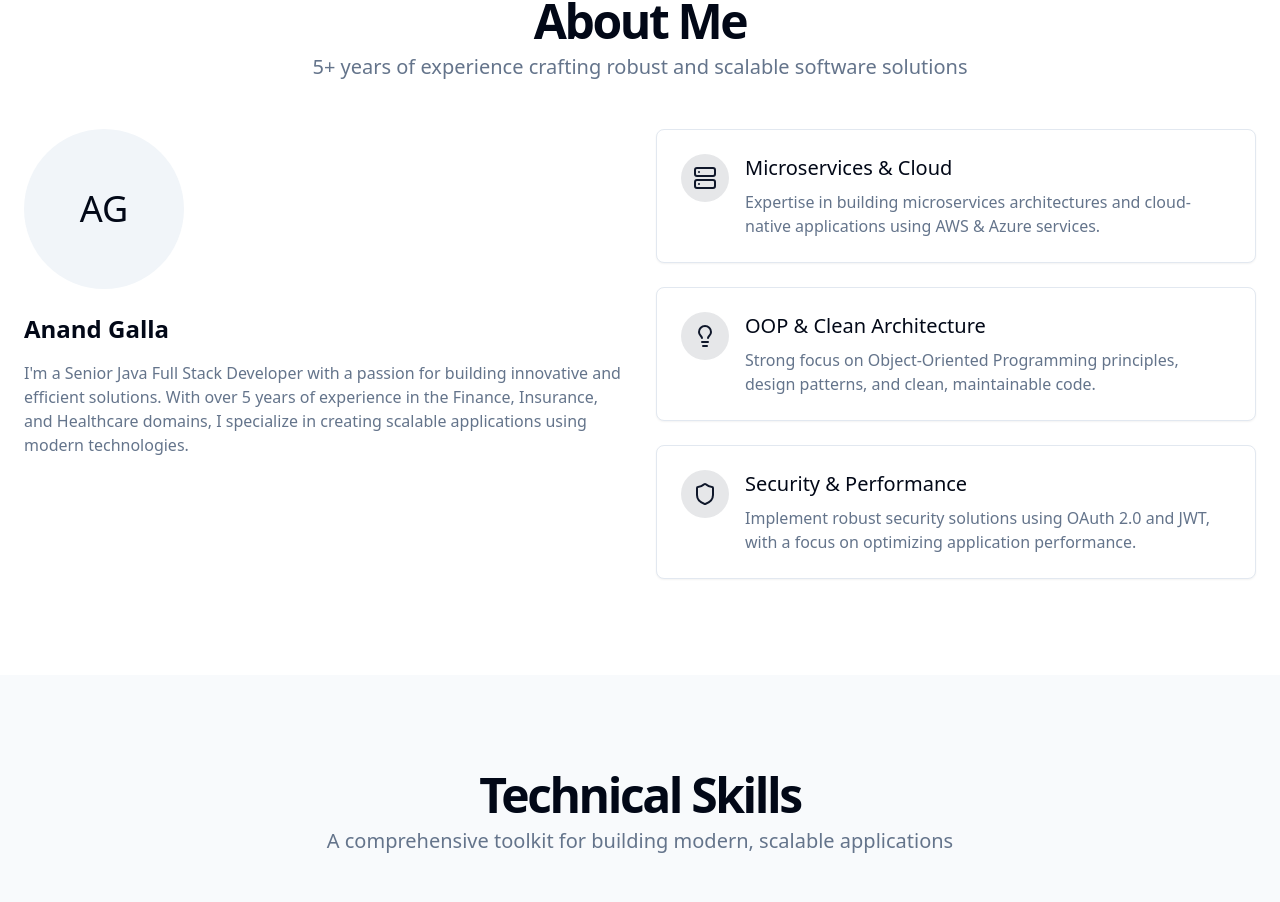
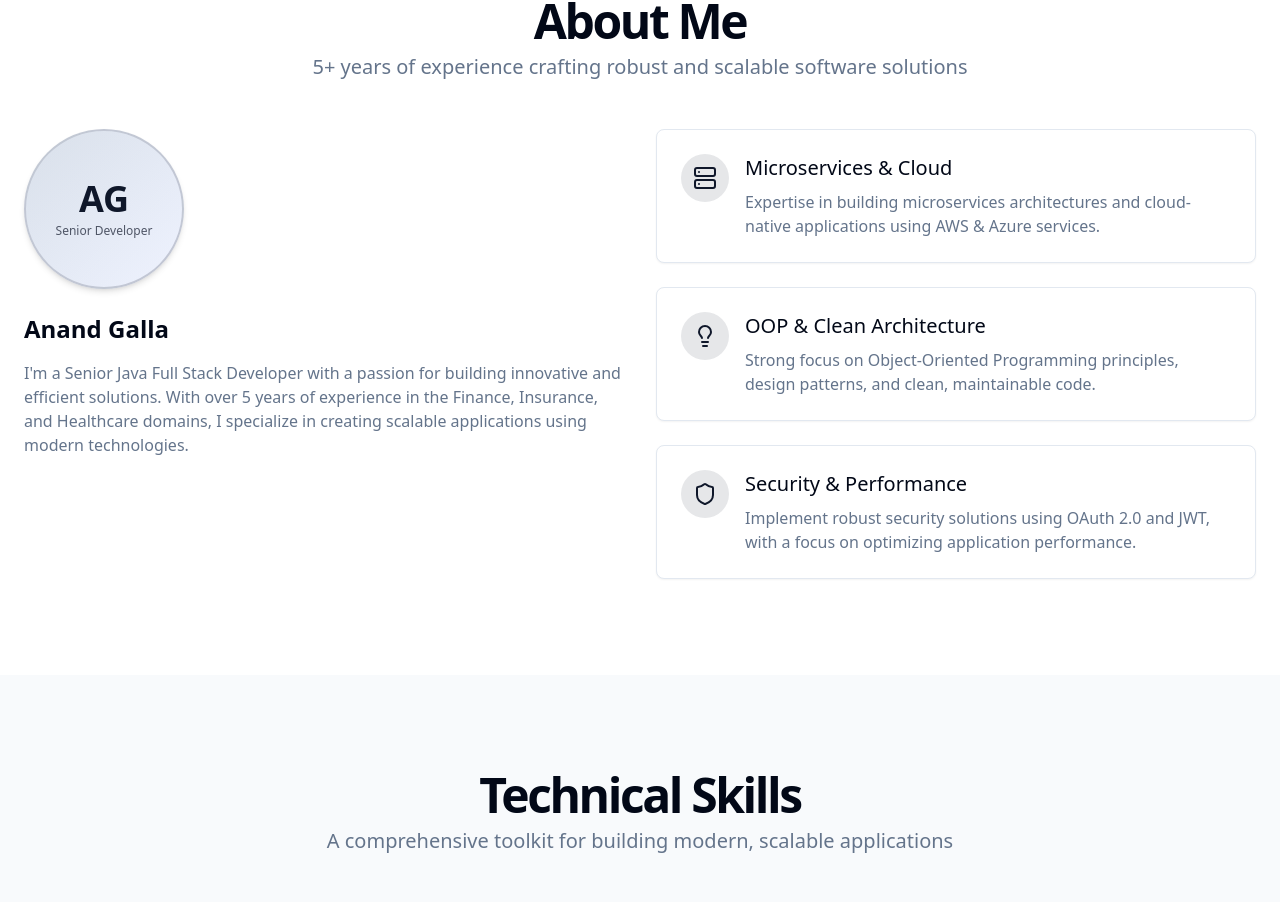
Before and after one commit to anandgalla01/portfolio, a React (Vite) app: page / in a window 1280 px wide. Shown: the part 899-1801 px from the top of the page. Built offline with nearby package versions, Linux system fonts and the light colour scheme; the HTML template or start-up script is replaced by a standard one.

Commit message:
ai: Implement professional headshot in About section

```diff
--- a/src/components/portfolio/About.tsx
+++ b/src/components/portfolio/About.tsx
@@ -31,9 +31,20 @@ export function About() {
             transition={{ duration: 0.5 }}
           >
             <div className="space-y-4">
-              <div className="h-40 w-40 mx-auto md:mx-0 bg-muted rounded-full mb-6 flex items-center justify-center">
-                <span className="text-4xl">AG</span>
-                {/* Placeholder for professional headshot */}
+              <div className="mb-6">
+                <div className="h-40 w-40 mx-auto md:mx-0 overflow-hidden rounded-full border-2 border-primary/20 shadow-md relative bg-gradient-to-br from-blue-50 to-indigo-50 dark:from-blue-950 dark:to-indigo-950">
+                  <div className="absolute inset-0 bg-gradient-to-br from-primary/10 to-secondary/10"></div>
+                  <div className="flex items-center justify-center h-full">
+                    <div className="relative z-10 flex flex-col items-center justify-center">
+                      <span className="text-4xl font-semibold text-primary">
+                        AG
+                      </span>
+                      <span className="text-xs text-primary/70 mt-1">
+                        Senior Developer
+                      </span>
+                    </div>
+                  </div>
+                </div>
               </div>
               <h3 className="text-2xl font-bold">Anand Galla</h3>
               <p className="text-muted-foreground">
```
